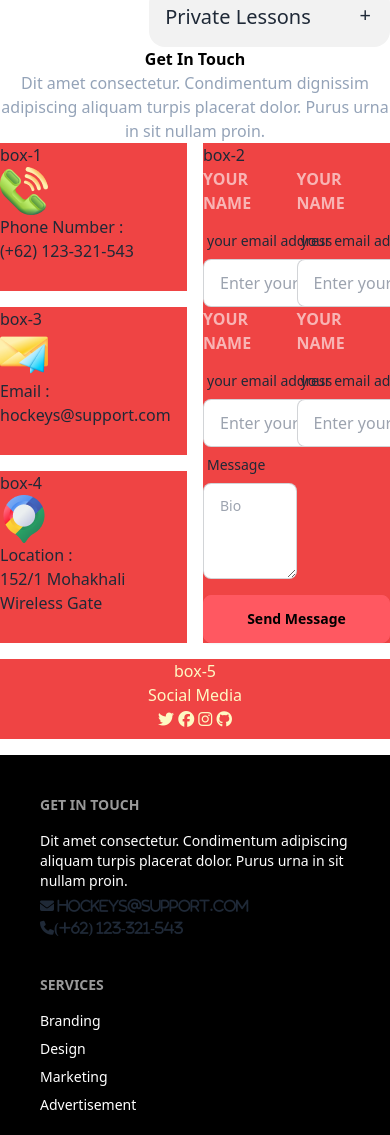
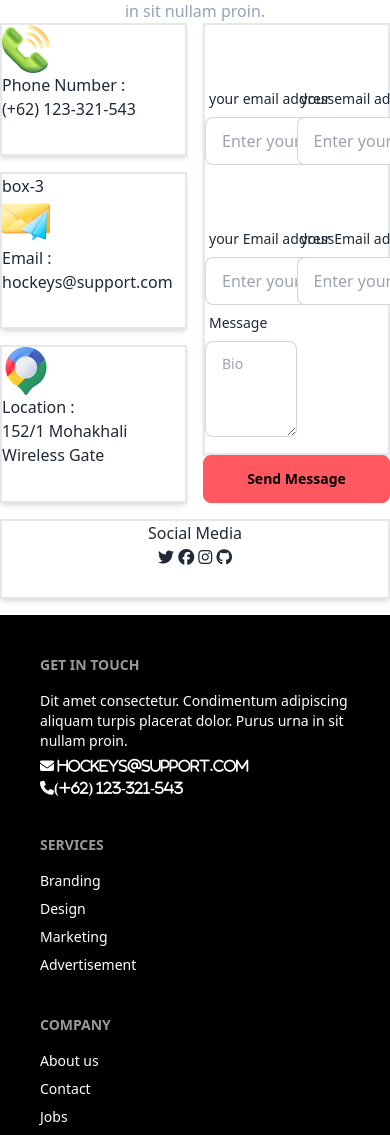
Before and after one commit to Aminulislamovi/B9A3-Hockeys, a plain HTML site: page index.html in a window 390 px wide. Shown: the part 4264-5399 px from the top of the page. Drawn offline with nearby package versions, Linux system fonts and the light colour scheme.

Commit message:
added final responsive

```diff
--- a/index.html
+++ b/index.html
@@ -159,7 +159,6 @@
                     <h3 class="text-black font-semibold">Training Ground</h3>
                     <p class="text-slate-400">Amet consectetur. Condimentum <br> dignissim adipiscing .</p>
                 </div>
-
             </div>
 
         </section>
@@ -169,13 +168,13 @@
         <section>
             <!-- program section -->
 
-            <div class=" container mx-auto px-5  text-center sm:grid-cols-1">
+            <div class=" container mx-auto px-5  text-center ">
                 <h3  class="text-black font-semibold" >Program Sections</h3>
                 <p class="text-slate-400">Dit amet consectetur. Condimentum dignissim adipiscing aliquam turpis placerat dolor. Purus urna in
                     sit
                     nullam proin. </p>
 
-                <div class="grid grid-cols-2 gap-5 sm:grid-cols-1 ">
+                <div class="grid lg:grid-cols-2 gap-5 sm:grid-cols-1 ">
 
                     <div class="hero  sm:grid-cols-1" style="background-image: url(Images/2.png);">
                         <div class="hero-overlay bg-opacity-60"></div>
@@ -358,7 +357,7 @@
 
             </div>
 
-            <div class="flex ">
+            <div class="flex lg:flex sm:flex-col">
                 <div>
                     <img src="Images/11.png" alt="">
                 </div>
@@ -414,18 +413,17 @@
                     sit nullam proin. </p>
             </div>
             <!-- grid -->
-            <div class=" grid grid-cols-2  gap-4  ">
-                <div class="bg-red-500   ">box-1
+            <div class=" grid grid-cols-2  gap-4  sm:grid-cols-1 lg:grid-cols-2">
+                <div class="bg-white shadow-md border-2  ">
                     <img src="Images/Group 1171275317.png" alt="">
                     <p>Phone Number :
                     </p>
                     <p>(+62) 123-321-543</p>
 
                 </div>
-                <div class="bg-red-500  row-span-3 f">
-                    box-2
+                <div class="  row-span-3 ">
 
-                   <div class="grid grid-cols-2">
+                   <div class="grid grid-cols-2 bg-white shadow-md border-2  sm:grid-cols-1 ">
 
                     <form>
                         <h6 class="footer-title text-white">Your Name</h6>
@@ -453,7 +451,7 @@
                         <h6 class="footer-title text-white">Your Name</h6>
                         <fieldset class="form-control w-80">
                           <label class="label">
-                            <span class="label-text">your email address</span>
+                            <span class="label-text">your Email address</span>
                           </label>
                           <div class="join">
                             <input type="text" placeholder="Enter your full name" class="input input-bordered " />
@@ -464,7 +462,7 @@
                         <h6 class="footer-title text-white">Your Name</h6>
                         <fieldset class="form-control w-80">
                           <label class="label">
-                            <span class="label-text">your email address</span>
+                            <span class="label-text">your Email address</span>
                           </label>
                           <div class="join">
                             <input type="text" placeholder="Enter your full name" class="input input-bordered " />
@@ -489,15 +487,15 @@
                       <button class="btn btn-error h-4 w-full "> Send Message</button>
 
                 </div>
-                <div class="bg-red-500  "> box-3
+                <div class="bg-white shadow-md border-2 "> box-3
                     <img src="Images/Group 1171275318.png" alt="">
                     <p>Email :
                     </p>
                     <p>hockeys@support.com</p>
                 </div>
 
-                <div class="bg-red-500  ">
-                    box-4
+                <div class="bg-white  shadow-md border-2  ">
+
                     <img src="Images/Group 1171275321.png" alt="">
                     <p>Location :
                     </p>
@@ -505,8 +503,8 @@
 
                 </div>
 
-                <div class="bg-red-500  h-20 col-span-2  text-center text-yellow-100">
-                    box-5
+                <div class="shadow-md border-2 h-20 col-span-2  text-center bg-white">
+
                     <h3>Social Media</h3>
                     <i class="fa-brands fa-twitter"></i>
                     <i class="fa-brands fa-facebook"></i>
@@ -539,10 +537,10 @@
 
                     <p class="text-white">Dit amet consectetur. Condimentum  adipiscing <br> aliquam  turpis placerat dolor. Purus urna in sit nullam proin. </p>
 
-                    <i class="fa-solid fa-envelope"> hockeys@support.com</i>
+                    <i class="fa-solid fa-envelope text-white"> hockeys@support.com</i>
 
 
-                    <i class="fa-solid fa-phone">(+62) 123-321-543</i>
+                    <i class="fa-solid fa-phone text-white">(+62) 123-321-543</i>
 
                   </div>
 
```
